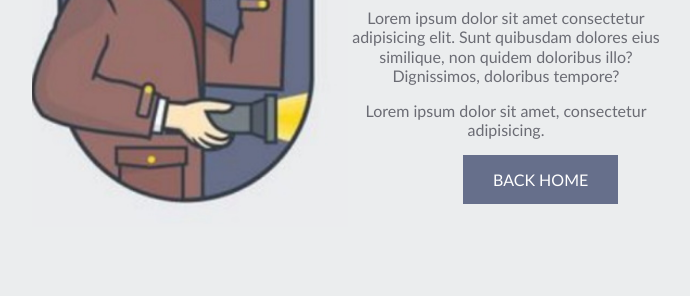
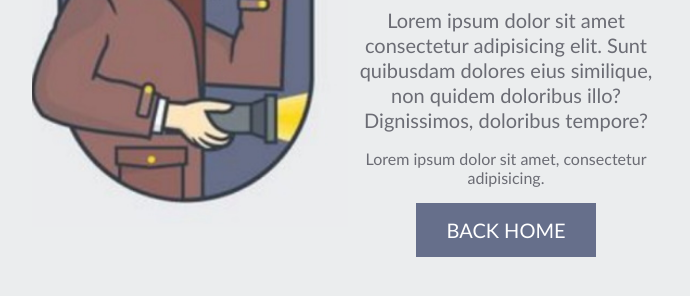
Before and after one commit to EBliujus/1-intro-serlokas, a website: page index.html in a window 1280 px wide. Shown: the part 324-620 px from the top of the page, without its empty margins (292-982 px from the left). Drawn offline with Linux system fonts and the light colour scheme.

Commit message:
pabaigtas projektas

```diff
--- a/index.html
+++ b/index.html
@@ -11,11 +11,11 @@
 <body style="background-color: #EBEDEE">
      <main style=" width: 50%; margin-left: 25%; margin-top: 3.5%; display: inline-block;">
         <img src="./serlokas.jpg" alt="serlokas su pypke menesienoje" style="width: 50%; float: left;">
-        <div style=" width: 50%; float: left; margin-top: 160px; font-family: 'Gill Sans', 'Gill Sans MT', Calibri, 'Trebuchet MS', sans-serif;">
-            <h1 style="font-size: 100px; color: #333F47; text-align: center; margin: 0; margin-bottom: 0.2em; line-height: 1em;">404</h1>
-            <p style="font-size: 16px; color: #6b6c74; line-height: 1.2em; text-align: center; margin: 0;">Lorem ipsum dolor sit amet consectetur adipisicing elit. Sunt quibusdam dolores eius similique, non quidem doloribus illo? Dignissimos, doloribus tempore?</p>
-            <p style="font-size: 16px; color: #6b6c74; line-height: 1.2em; text-align: center;">Lorem ipsum dolor sit amet, consectetur adipisicing.</p>
-            <a href="https://example.com" style="text-align: center; display: inline-block; margin-left: 115px; background-color: #666F8B; color: #fff; padding: 15px;padding-left: 30px; padding-right: 30px; text-decoration: none; text-transform: uppercase;">Back Home</a>
+        <div style=" width: 50%; float: left; margin-top: 160px; text-align: center; font-size: 20px; font-family: 'Gill Sans', 'Gill Sans MT', Calibri, 'Trebuchet MS', sans-serif;">
+            <h1 style="font-size: 100px; color: #333F47; margin: 0; margin-bottom: 0.2em; line-height: 1em;">404</h1>
+            <p style="color: #6b6c74;  margin: 0; line-height: 1.25em;">Lorem ipsum dolor sit amet consectetur adipisicing elit. Sunt quibusdam dolores eius similique, non quidem doloribus illo? Dignissimos, doloribus tempore?</p>
+            <p style="color: #6b6c74; font-size: 16px;">Lorem ipsum dolor sit amet, consectetur adipisicing.</p>
+            <a href="https://example.com" style="display: inline-block; background-color: #666F8B; color: #fff; padding: 15px;padding-left: 30px; padding-right: 30px; text-decoration: none; text-transform: uppercase;">Back Home</a>
         </div>
     </main>
 </body>
```
